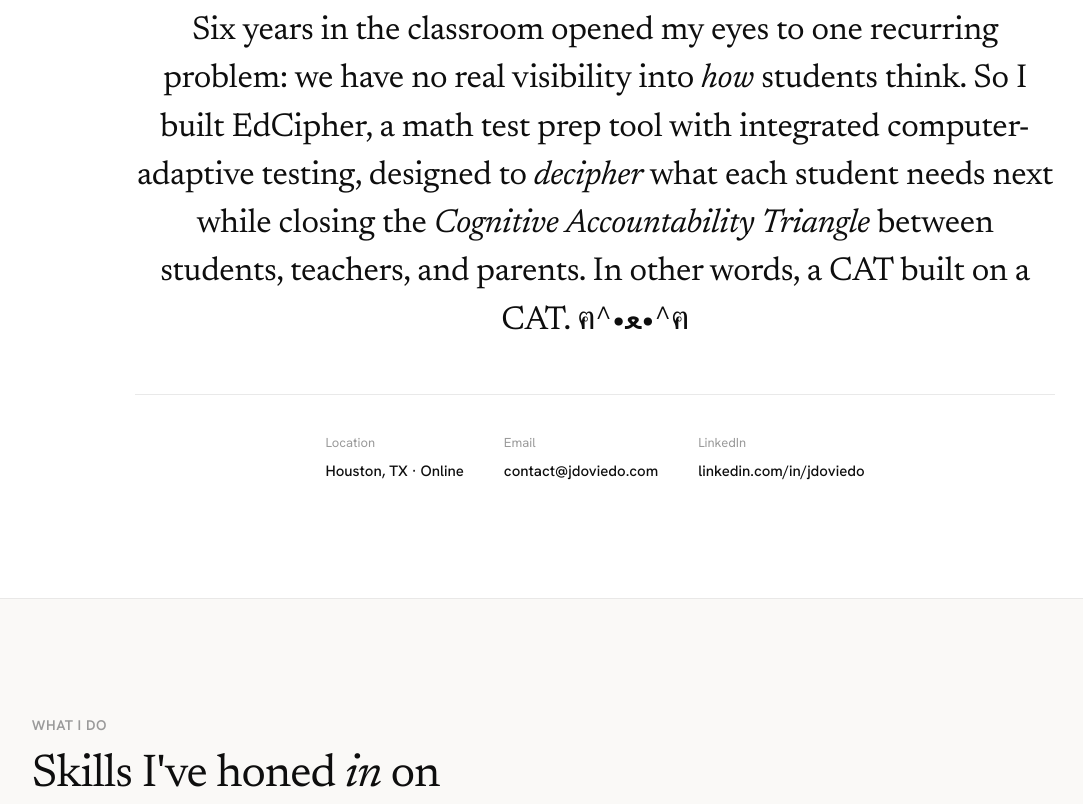
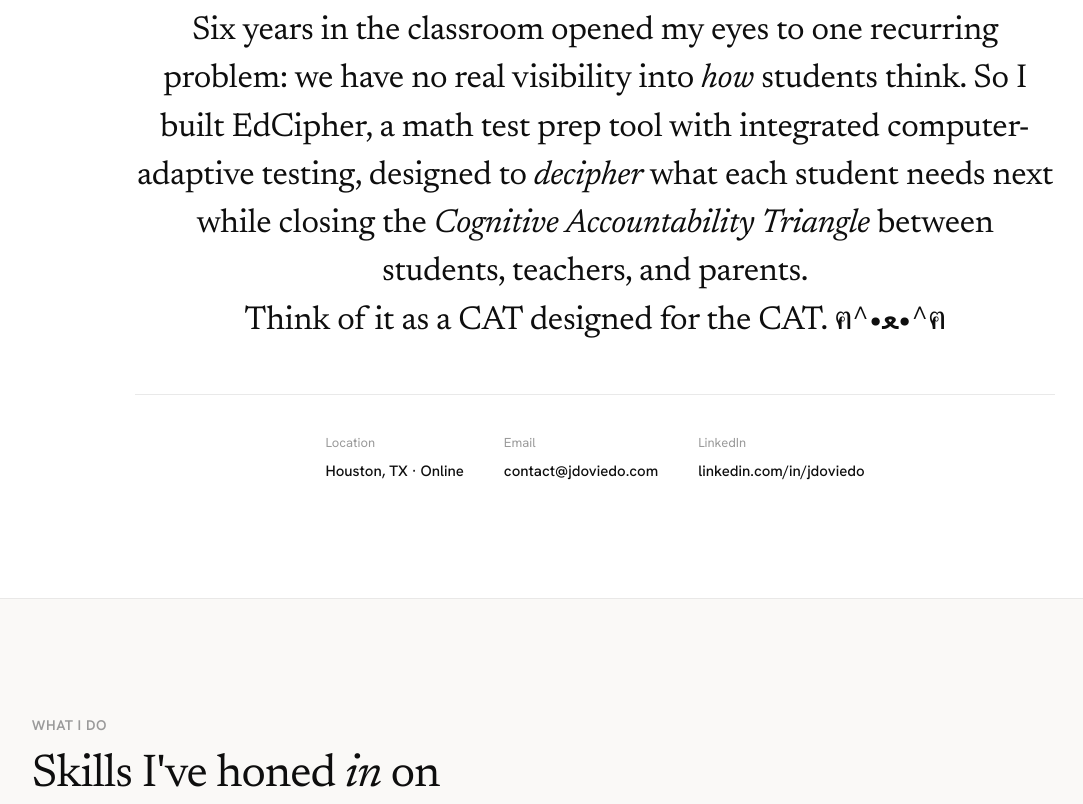
Before and after one commit to jd-oviedo/portfolio, a plain HTML site: page index.html in a window 1280 px wide. Shown: the part 1755-2559 px from the top of the page, without its empty margins (45-1128 px from the left). Drawn offline with Linux system fonts and the light colour scheme.

```diff
--- a/index.html
+++ b/index.html
@@ -262,7 +262,8 @@
   <section class="section" style="padding-top:0">
     <div class="narrative">
       <p class="eyebrow">ABOUT ME</p>
-      <p class="narrative-lead">Six years in the classroom opened my eyes to one recurring problem: we have no real visibility into <em>how</em> students think. So I built EdCipher, a math test prep tool with integrated computer-adaptive testing, designed to <em>decipher</em> what each student needs next while closing the <em>Cognitive Accountability Triangle</em> between students, teachers, and parents. In other words, a CAT built on a CAT. ฅ^•ﻌ•^ฅ</p>
+      <p class="narrative-lead">Six years in the classroom opened my eyes to one recurring problem: we have no real visibility into <em>how</em> students think. So I built EdCipher, a math test prep tool with integrated computer-adaptive testing, designed to <em>decipher</em> what each student needs next while closing the <em>Cognitive Accountability Triangle</em> between students, teachers, and parents.</p>
+      <p class="narrative-lead">Think of it as a CAT designed for the CAT. ฅ^•ﻌ•^ฅ</p>
       <div class="meta">
         <div style="text-align:left"><div class="k">Location</div><div class="v">Houston, TX · Online</div></div>
         <div style="text-align:left"><div class="k">Email</div><div class="v">contact@jdoviedo.com</div></div>
```
